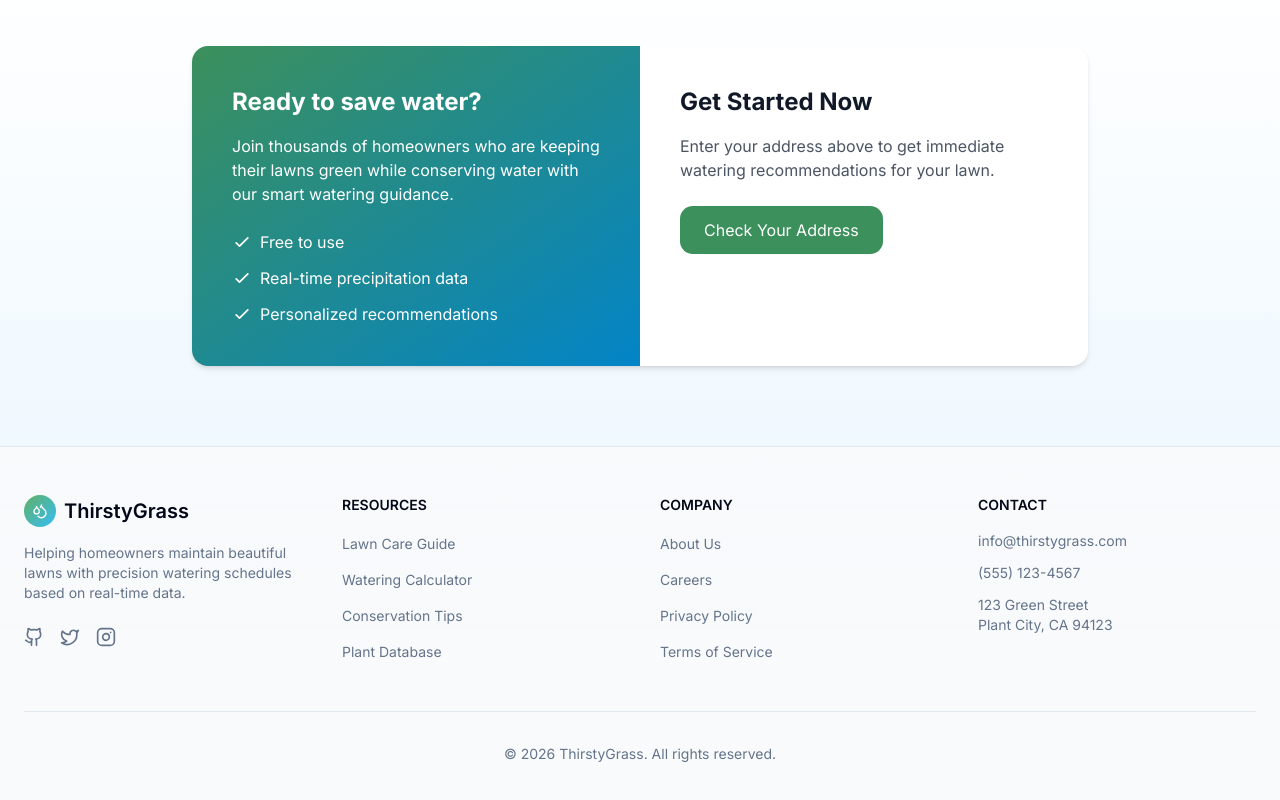
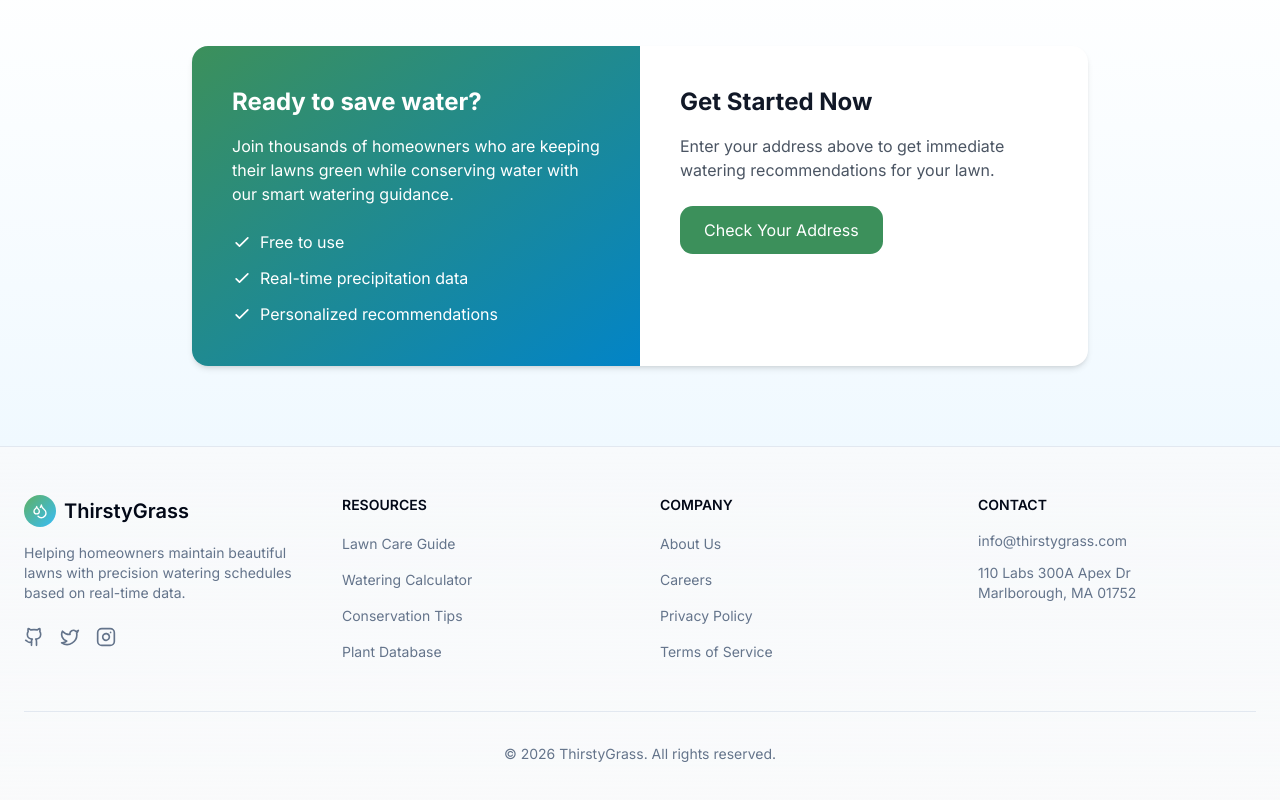
Before and after one commit to punester/grass-buddy-bot, a React (Vite) app: page / in a window 1280 px wide. Shown: the part 1978-2778 px from the top of the page. Built offline with nearby package versions, Linux system fonts and the light colour scheme.

Commit message:
Changes
Co-authored-by: punester <120594785+punester@users.noreply.github.com>

```diff
--- a/src/components/Footer.tsx
+++ b/src/components/Footer.tsx
@@ -55,8 +55,7 @@ const Footer: React.FC = () => {
             <h3 className="text-sm font-semibold text-foreground uppercase mb-4">Contact</h3>
             <ul className="space-y-3">
               <li className="text-sm text-muted-foreground">info@thirstygrass.com</li>
-              <li className="text-sm text-muted-foreground">(555) 123-4567</li>
-              <li className="text-sm text-muted-foreground">123 Green Street<br />Plant City, CA 94123</li>
+              <li className="text-sm text-muted-foreground">110 Labs 300A Apex Dr<br />Marlborough, MA 01752</li>
             </ul>
           </div>
         </div>
```
